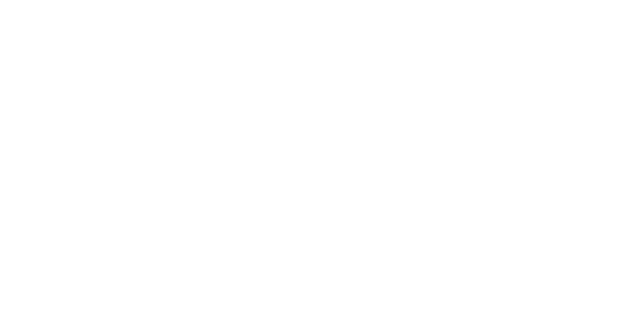
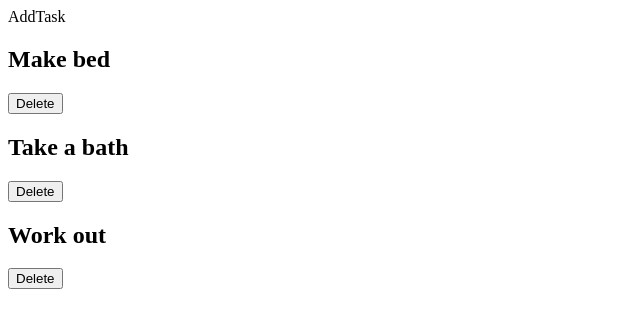
Before and after one commit to JEKO10/To-do-app, a React (Create React App) app: page / in a window 1280 px wide. Shown: the top 328 px of the page, without its empty margins (0-640 px from the left). Built offline with nearby package versions, Linux system fonts and the light colour scheme.

Commit message:
deleting tasks

```diff
--- a/src/App.js
+++ b/src/App.js
@@ -1,5 +1,29 @@
+import { useState } from "react";
+import AddTask from "./components/AddTask";
+import Tasks from "./components/Tasks";
+
 function App() {
-  return <div></div>;
+  const [tasks, setTasks] = useState([
+    {
+      id: 0,
+      text: "Make bed",
+    },
+    {
+      id: 1,
+      text: "Take a bath",
+    },
+    {
+      id: 2,
+      text: "Work out",
+    },
+  ]);
+
+  return (
+    <>
+      <AddTask />
+      <Tasks tasks={tasks} setTasks={setTasks} />
+    </>
+  );
 }
 
 export default App;
--- /dev/null
+++ b/src/components/AddTask.jsx
@@ -0,0 +1,7 @@
+import React from "react";
+
+function AddTask() {
+  return <section>AddTask</section>;
+}
+
+export default AddTask;
--- /dev/null
+++ b/src/components/Tasks.jsx
@@ -0,0 +1,29 @@
+function Tasks({ tasks, setTasks }) {
+  const deleteTask = (id) => {
+    const filteredTasks = tasks.filter((task) => {
+      return task.id !== id;
+    });
+    setTasks(filteredTasks);
+  };
+
+  return (
+    <section className="tasks">
+      {tasks.map((task) => {
+        return (
+          <div className="task" key={task.id}>
+            <h1>{task.text}</h1>
+            <button
+              onClick={() => {
+                deleteTask(task.id);
+              }}
+            >
+              Delete
+            </button>
+          </div>
+        );
+      })}
+    </section>
+  );
+}
+
+export default Tasks;
```
